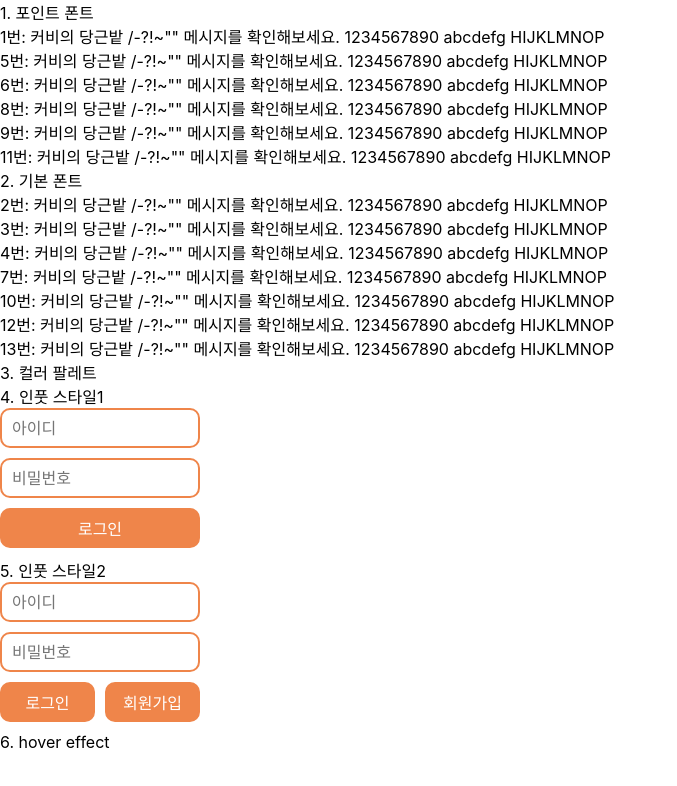
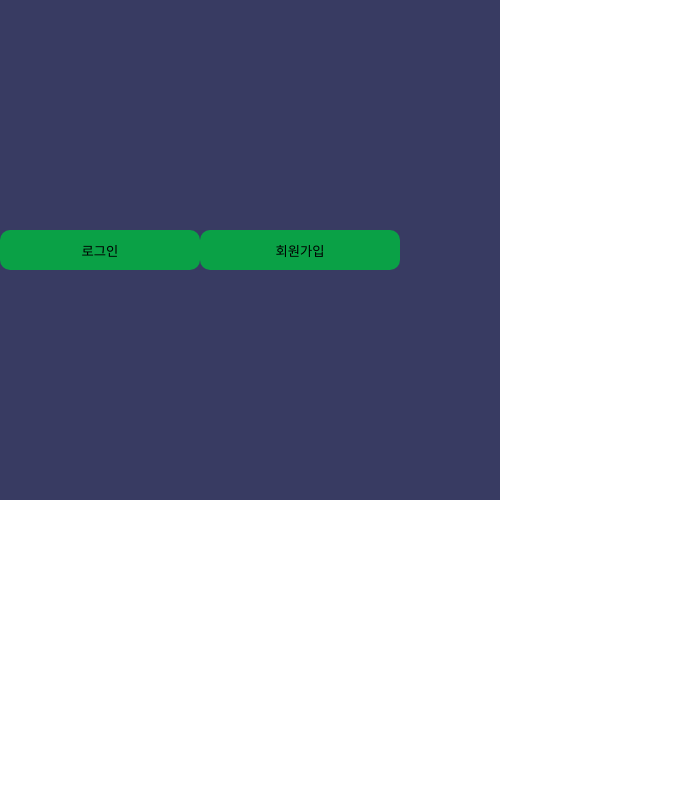
Before and after one commit to kirby-project-2023/carrot_project, a React (Create React App) app: page / in a window 1280 px wide. Shown: the top 786 px of the page, without its empty margins (0-677 px from the left). Built offline with nearby package versions, Linux system fonts and the light colour scheme; a web font is replaced by a local one.

Commit message:
feat: App.js에 Index 컴포넌트 추가

```diff
--- a/src/App.js
+++ b/src/App.js
@@ -3,12 +3,12 @@ import styled from 'styled-components';
 import GlobalStyle from './styles/GlobalStyle';
 import { Fragment } from 'react';
 import Guide from './components/Guide'
+import Index from './components/Index'
 
 function App() {
   return (
     <Fragment>
-      <GlobalStyle />
-      <Guide/>
+      <Index />
     </Fragment>
   );
 }
```
